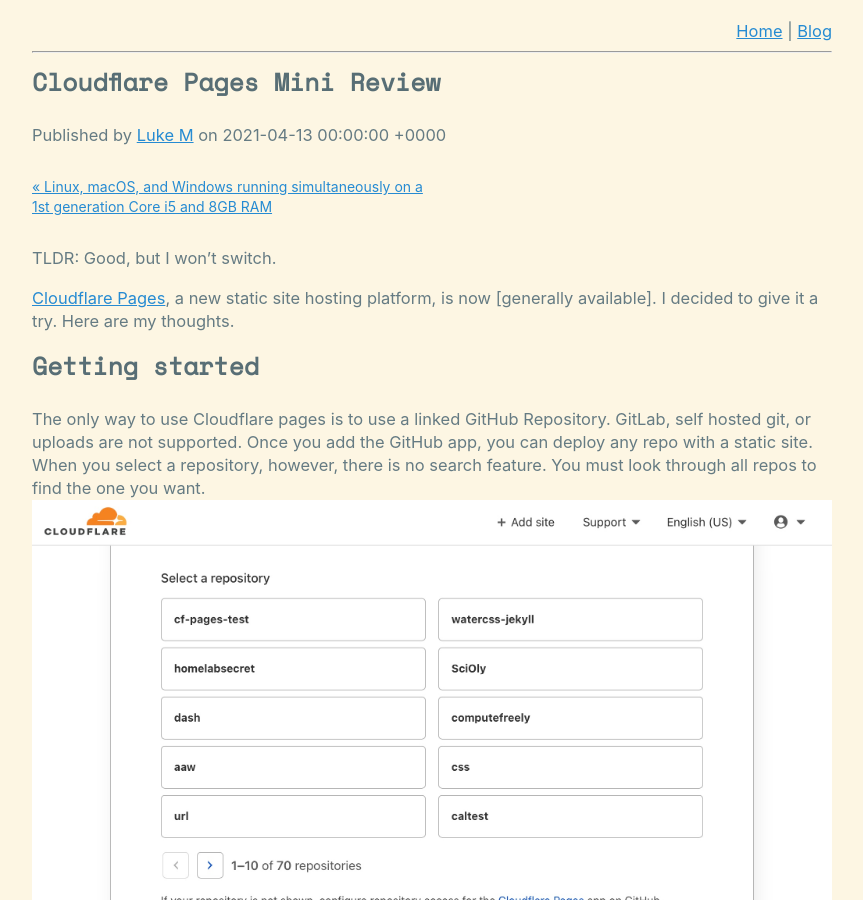
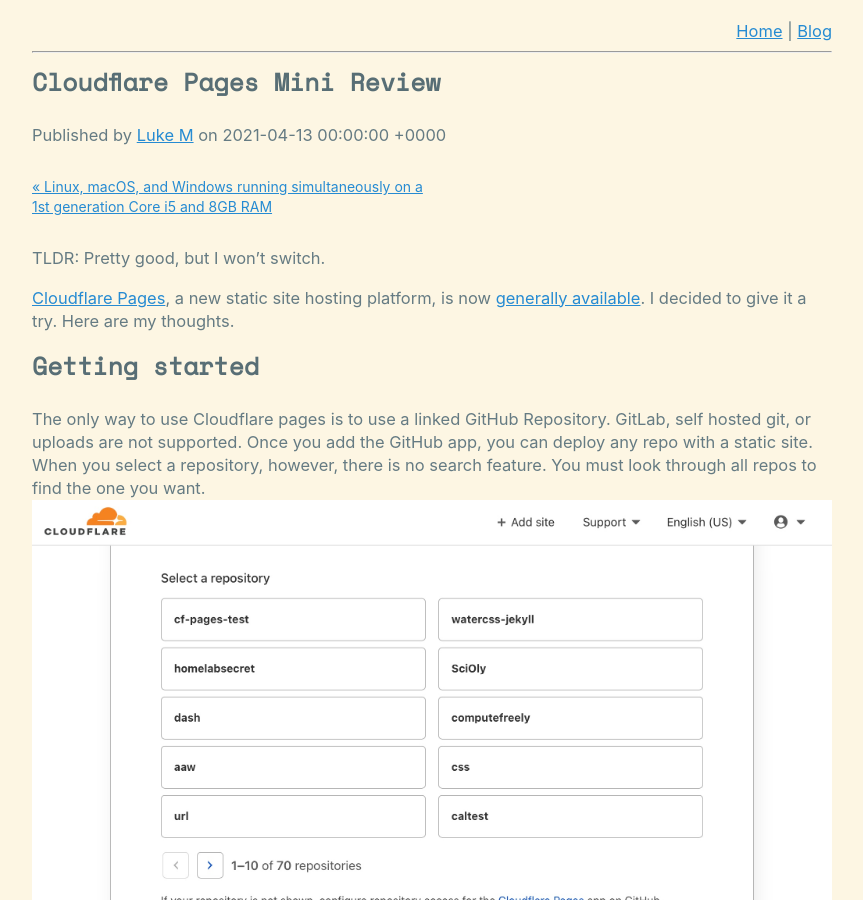
Before and after one commit to luke2m/lukesempire-gitlab-mirror, a Jekyll site: the page built from _posts/2021-04-13-cloudflare-pages.md, in a window 1280 px wide and 900 px high. Shown: the whole window, without its empty margins (208-1071 px from the left). Built offline with Jekyll 4.4.1, drawn with Linux system fonts in a browser that asks for light colours; comment, search, counter and statistics services are not loaded.

Commit message:
Update 2021-04-13-cloudflare-pages.md

```diff
--- a/_posts/2021-04-13-cloudflare-pages.md
+++ b/_posts/2021-04-13-cloudflare-pages.md
@@ -4,9 +4,9 @@
 date: 2021-04-13
 published: true
 ---
-TLDR: Good, but I won't switch.
+TLDR: Pretty good, but I won't switch.
 
-[Cloudflare Pages](https://pages.cloudflare.com), a new static site hosting platform, is now [generally available]. I decided to give it a try. Here are my thoughts.
+[Cloudflare Pages](https://pages.cloudflare.com), a new static site hosting platform, is now [generally available](https://blog.cloudflare.com/cloudflare-pages-ga/). I decided to give it a try. Here are my thoughts.
 
 ## Getting started
 
```
